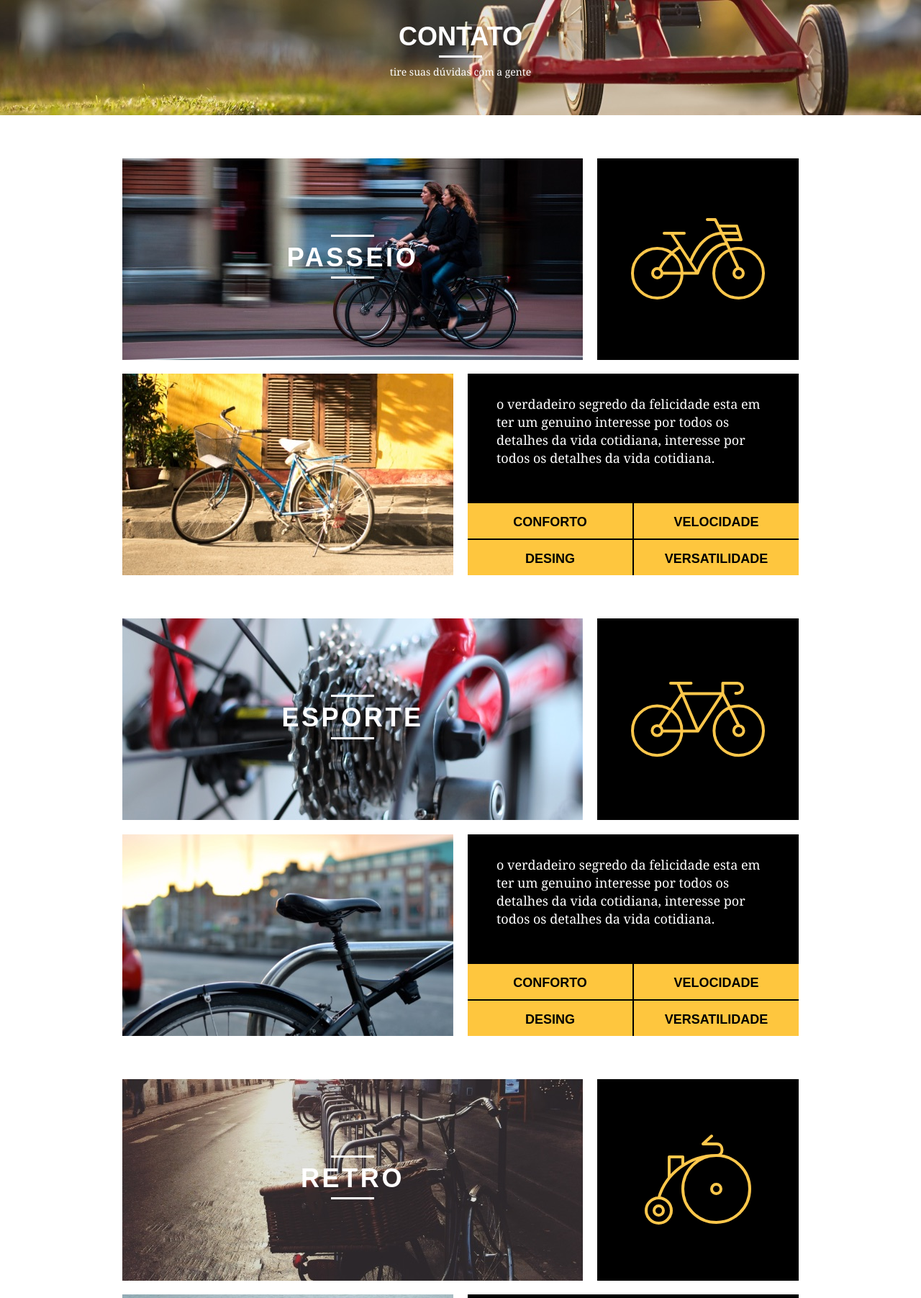
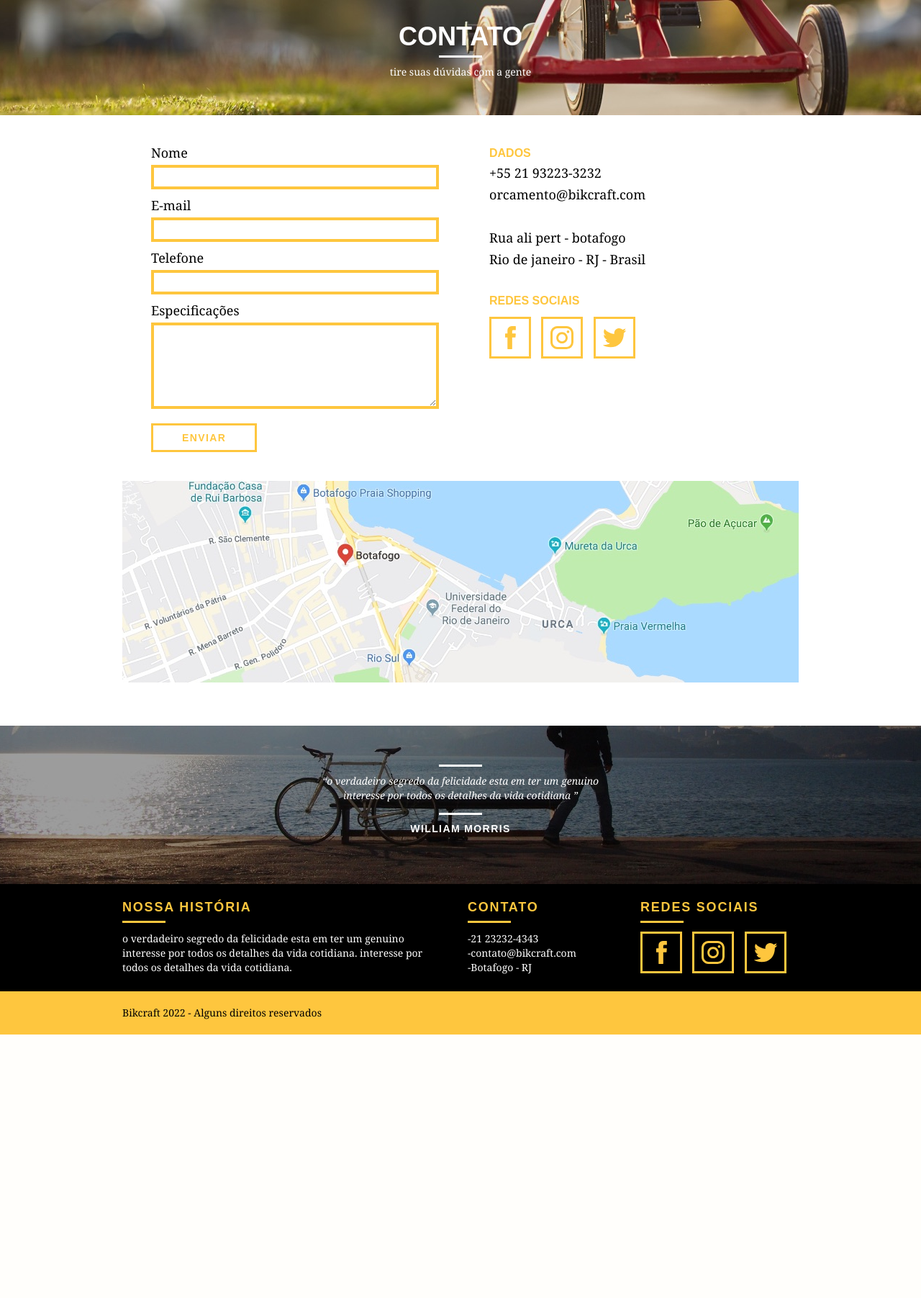
Before and after one commit to MurilloMelgaco/bikcraft, a PHP site: page /contato.html in a window 1280 px wide. Shown: the part 92-1895 px from the top of the page at 72% size. After the commit the page ends 1529 px from the top, so only its background shows below. Run offline with PHP 8.4, Linux system fonts and the light colour scheme.

Commit message:
programando a tela contact

```diff
--- a/contato.html
+++ b/contato.html
@@ -21,7 +21,7 @@
 						<li><a href="sobre.html">Sobre</a></li>
 						<li><a href="produtos.html">Produtos</a></li>
 						<li><a href="portfolio.html">Portfólio</a></li>
-						<li><a href="contato.html"   class="menu_ativo">Contato</a></li>
+						<li><a href="contato.html"  class="menu_ativo">Contato</a></li>
 					</ul>
 				</nav>
 			</div>
@@ -34,64 +34,35 @@
 			</div>
 		</section>
 
-		<section class="container produto_item">
-			<div class="grid-11">
-				<img src="img/produtos/bikcraft-passeio-1.jpg" alt="Bikcraft Passeio">
-				<h2>Passeio</h2>
-			</div>
-			<div class="grid-5 produto_icone"><img src="img/produtos/passeio.svg"></div>
-			<div class="grid-8"><img src="img/produtos/bikcraft-passeio-2.jpg" alt="Bikcraft Passeio"></div>
-			<div class="grid-8 produto_info">
-				<p>o verdadeiro segredo da felicidade esta em ter um
-				genuino interesse por todos os detalhes da vida cotidiana,
- 				interesse por todos os detalhes da vida cotidiana.</p>
+		<section class="contato container">
+			<form id="form_orcamento" class="contato_form grid-8">
+				<label for="nome">Nome</label>
+				<input type="text" id="nome">
+				<label for="email">E-mail</label>
+				<input type="text" id="email">
+				<label for="telefone">Telefone</label>
+				<input type="text" id="telefone">
+				<label for="espec">Especificações</label>
+				<textarea id="espec"></textarea>
+				<button type="submit" class="btn btn-preto">Enviar</button>
+			</form>
+			<div class="contato_dados">
+				<h3>Dados</h3>
+				<span>+55 21 93223-3232</span>
+				<span>orcamento@bikcraft.com</span>
+				<span>Rua ali pert - botafogo</span>
+				<span>Rio de janeiro - RJ - Brasil</span>
+				<h3>Redes Sociais</h3>
 				<ul>
-					<li>Conforto</li>
-					<li>Velocidade</li>
-					<li>Desing</li>
-					<li>Versatilidade</li>
+					<li><a href="http://facebook.com" target="_blank"><img src="img/redes-sociais/facebook.svg"></a></li>
+					<li><a href="http://instagram.com" target="_blank"><img src="img/redes-sociais/instagram.svg"></a></li>
+					<li><a href="http://twitter.com" target="_blank"><img src="img/redes-sociais/twitter.svg"></a></li>
 				</ul>
 			</div>
 		</section>
 
-		<section class="container produto_item">
-			<div class="grid-11">
-				<img src="img/produtos/bikcraft-esporte-1.jpg" alt="Bikcraft Esporte">
-				<h2>Esporte</h2>
-			</div>
-			<div class="grid-5 produto_icone"><img src="img/produtos/esporte.svg"></div>
-			<div class="grid-8"><img src="img/produtos/bikcraft-esporte-2.jpg" alt="Bikcraft Esporte"></div>
-			<div class="grid-8 produto_info">
-				<p>o verdadeiro segredo da felicidade esta em ter um
-				genuino interesse por todos os detalhes da vida cotidiana,
- 				interesse por todos os detalhes da vida cotidiana.</p>
-				<ul>
-					<li>Conforto</li>
-					<li>Velocidade</li>
-					<li>Desing</li>
-					<li>Versatilidade</li>
-				</ul>
-			</div>
-		</section>
-
-		<section class="container produto_item">
-			<div class="grid-11">
-				<img src="img/produtos/bikcraft-retro-1.jpg" alt="Bikcraft Retro">
-				<h2>Retro</h2>
-			</div>
-			<div class="grid-5 produto_icone"><img src="img/produtos/retro.svg"></div>
-			<div class="grid-8"><img src="img/produtos/bikcraft-retro-2.jpg" alt="Bikcraft Retro"></div>
-			<div class="grid-8 produto_info">
-				<p>o verdadeiro segredo da felicidade esta em ter um
-				genuino interesse por todos os detalhes da vida cotidiana,
- 				interesse por todos os detalhes da vida cotidiana.</p>
-				<ul>
-					<li>Conforto</li>
-					<li>Velocidade</li>
-					<li>Desing</li>
-					<li>Versatilidade</li>
-				</ul>
-			</div>
+		<section class="container contato_mapa">
+			<a href="http://google.com.br/maps" target="_blank" class="grid-16"><img src="img/endereco-bikcraft.jpg" alt="Endereço da Bikcraft"></a>
 		</section>
 
 
--- a/css/contato.css
+++ b/css/contato.css
@@ -3,69 +3,95 @@
 	background-size: cover;
 }
 
-.produto_item {
-	padding-top: 60px;
+/*Orçamento*/
+
+.contato {
+	padding: 40px;
 }
 
-.produto_item h2 {
-	color: #fff;
-	font-size: 36px;
-	text-transform: uppercase;
-	letter-spacing: .1em;
-	font-weight: bold;
-	position: relative;
-	top: -180px;
-	text-align: center;
-	margin-bottom: -56px;
+.contato_form {
+	padding-right: 60px;
 }
 
-.produto_item h2:after, .produto_item h2:before {
-	content: "";
+.contato_form label {
 	display: block;
-	width: 60px;
-	height: 3px;
-	background: #fff;
-	margin: 6px auto 8px auto;
+	font-family: Georgia, 'Times New Roman', serif;
+	font-size: 18px;
+	line-height: 25px;
+	margin-bottom: 4px;
 }
 
-.produto_icone {
-	background: #000;
-	padding: 70px 0;
+.contato_form input {
+	display: block;
+	width: 100%;
+	border: 4px solid #fec63e;
+	background: none;
+	padding: 5px 10px;
+	margin-bottom: 10px;
+	outline: none;
+	font-size: 14px;
+	font-family: Georgia, 'Times New Roman', serif;
 }
 
-.produto_icone img{
-	margin: 0 auto;
+.contato_form textarea {
+	display: block;
+	width: 100%;
+	height: 120px;
+	border: 4px solid #fec63e;
+	background: none;
+	padding: 5px 10px;
+	margin-bottom: 20px;
+	outline: none;
+	font-size: 14px;
+	font-family: Georgia, 'Times New Roman', serif;
 }
 
-.produto_info {
-	background: #000;
+.contato_form button {
+	padding: 7px 40px;
+	background: none;
 }
 
-.produto_info p {
+.orcamento_dados {
 	color: #fff;
-	font-size: 18px;
-	line-height: 25px;
-	height: 180px;
-	padding: 30px 40px;
 }
 
-.produto_info ul li {
-	background: #fec63e;
+.contato_dados h3 {
+	line-height: 25px;
 	text-transform: uppercase;
-	font-size: 18px;
-	line-height: 20px;
+	color: #fec63e;
 	font-weight: bold;
-	float: left;
-	width: 229px;
-	height: 49px;
-	text-align: center;
-	padding-top: 16px;
 }
 
-.produto_info ul li:nth-child(1), .produto_info ul li:nth-child(2) {
-	margin-bottom: 2px;
+.contato_dados span {
+	display: block;
+	font-size: 18px;
+	line-height: 30px;
+	font-family: Georgia, 'Times New Roman', serif;
 }
 
-.produto_info ul li:nth-child(even) {
-	margin-left: 2px;
+.contato_dados span:nth-of-type(even) {
+	margin-bottom: 30px;
 }
+
+.contato_dados ul {
+	margin-top: 10px;
+}
+
+.contato_dados ul li {
+	display: inline-block;
+	margin-right: 10px;
+}
+
+.contato_dados ul li a {
+	border: 3px solid #fec63e;
+	display: block;
+	padding: 10px;
+}
+
+.contato_dados ul li a:hover {
+	border-color: #000;
+}
+
+.contato_mapa {
+	margin-bottom: 60px;
+}
--- a/css/produtos.css
+++ b/css/produtos.css
@@ -151,7 +151,7 @@
 	font-family: Georgia, 'Times New Roman', serif;
 }
 
-.dados_email {
+.orcamento_dados span:nth-of-type(2) {
 	margin-bottom: 40px;
 }
 
--- a/produtos.html
+++ b/produtos.html
@@ -111,7 +111,7 @@
 				<div class="orcamento_dados grid-8">
 					<h3>Dados</h3>
 					<span>+55 21 93223-3232</span>
-					<span class="dados_email">orcamento@bikcraft.com</span>
+					<span>orcamento@bikcraft.com</span>
 					<h3>Monte a sua Bikecraft</h3>
 					<p>Escolha as especificações</p>
 					<ul>
```
